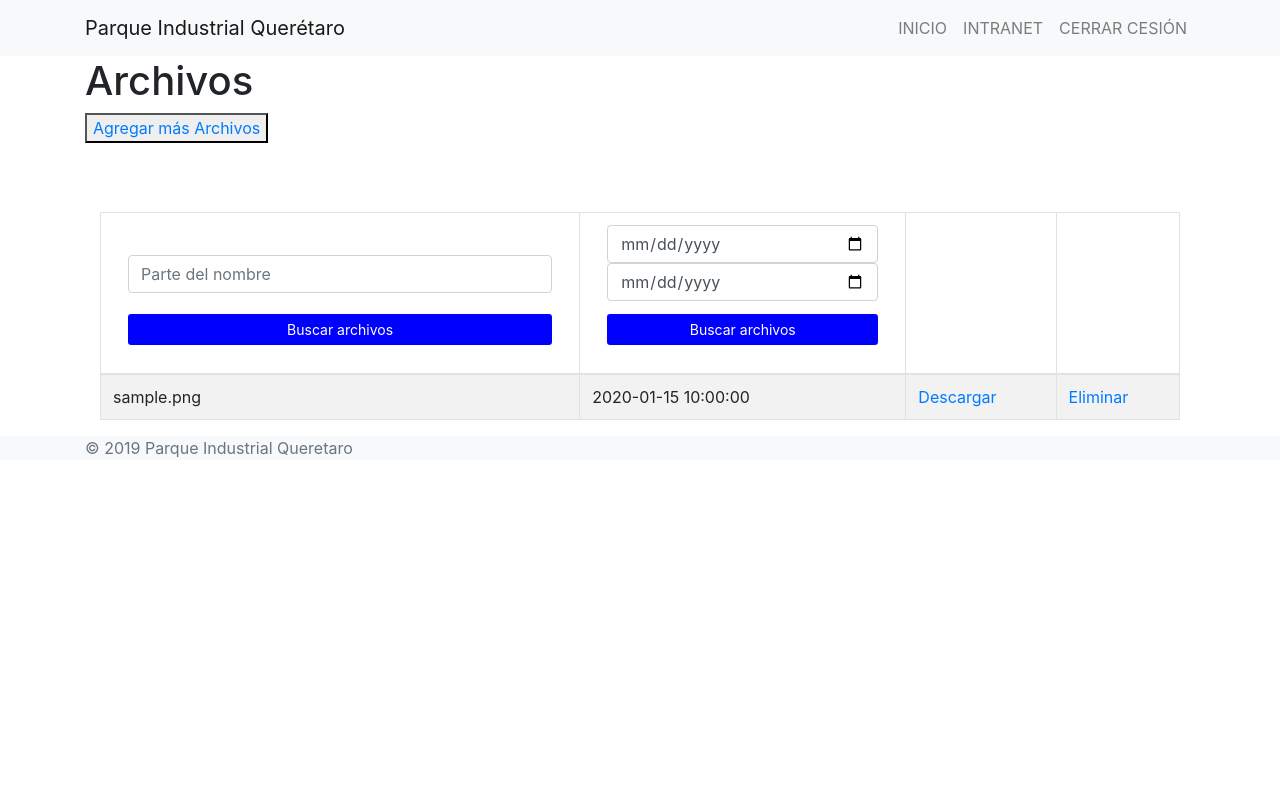
After one commit to DarioQuiroz/sew, a PHP site: page /phpsew/files_id_sew2.php in a window 1280 px wide. The commit adds this page. Run offline with PHP 8.4, Linux system fonts and the light colour scheme; the visitor is signed in with stand-in values (Sample User, id 1); tables that the repository leaves empty or names only in its code hold one stand-in row (values such as "Sample post"); data that the repository does not hold is empty.

Commit message:
filtro de nombre y fec

```diff
--- a/phpsew/delete.php
+++ b/phpsew/delete.php
@@ -1,4 +1,5 @@
 <?php
+
 
 if(isset($_GET["id"])){
 	include "db.php";
@@ -16,4 +17,5 @@ if(isset($_GET["id"])){
 }
 
 
+
 ?>
--- /dev/null
+++ b/phpsew/files_id_sew2.php
@@ -0,0 +1,187 @@
+<?php
+ session_start();
+ error_reporting();
+    $nombre = $_SESSION['admin'];
+
+    if(isset($_SESSION['admin'])){
+include "db.php";
+
+if (empty($_POST['name']))
+  $files = get_imgs_porid();
+
+ else
+
+  $files = search_genriconombre($_POST['name']);
+
+  if (empty($_POST['name1'] && $_POST['name2']))
+  {
+
+  }
+
+ else
+
+  $files = get_todo_fecha($_POST['name1'],$_POST['name2']);
+
+
+
+?>
+<html>
+
+<head>
+
+  <title>Subir Multiples Archivos</title>
+  <link rel="stylesheet" href="https://maxcdn.bootstrapcdn.com/bootstrap/4.0.0/css/bootstrap.min.css" integrity="sha384-Gn5384xqQ1aoWXA+058RXPxPg6fy4IWvTNh0E263XmFcJlSAwiGgFAW/dAiS6JXm" crossorigin="anonymous">
+  <script src="https://maxcdn.bootstrapcdn.com/bootstrap/4.0.0/js/bootstrap.min.js" integrity="sha384-JZR6Spejh4U02d8jOt6vLEHfe/JQGiRRSQQxSfFWpi1MquVdAyjUar5+76PVCmYl" crossorigin="anonymous"></script>
+  <link rel="stylesheet" href="https://stackpath.bootstrapcdn.com/bootstrap/4.3.1/css/bootstrap.min.css" integrity="sha384-ggOyR0iXCbMQv3Xipma34MD+dH/1fQ784/j6cY/iJTQUOhcWr7x9JvoRxT2MZw1T" crossorigin="anonymous">
+<script src="https://stackpath.bootstrapcdn.com/bootstrap/4.3.1/js/bootstrap.min.js" integrity="sha384-JjSmVgyd0p3pXB1rRibZUAYoIIy6OrQ6VrjIEaFf/nJGzIxFDsf4x0xIM+B07jRM" crossorigin="anonymous"></script>
+<style>
+
+    @media (max-width: 600px) {
+      #busc_prov {
+        flex-direction: column;
+      }
+
+      #encavezado {
+        margin-bottom: 20%;
+        display: flex;
+        flex: 1 1 0px;
+      }
+
+      #busca_prov {
+        display: flex;
+        flex: 1 1 0px;
+        margin-bottom: 35%;
+      }
+    }
+
+    @media (max-width: 415px) {
+      #busc_prov {
+        flex-direction: column;
+      }
+
+      #encavezado {
+        margin-bottom: 30%;
+        display: flex;
+        flex: 1 1 0px;
+      }
+
+      #busca_prov {
+        display: flex;
+        flex: 1 1 0px;
+        margin-bottom: 45%;
+      }
+    }
+  </style>
+</head>
+
+<body>
+  <nav class="navbar navbar-expand-md navbar-light bg-light">
+    <div class="container">
+      <a class="navbar-brand" href="/">Parque Industrial Querétaro</a>
+
+      <button class="navbar-toggler" type="button" data-toggle="collapse" data-target="#navbarMain" aria-controls="navbarsExample04" aria-expanded="false" aria-label="Toggle navigation">
+        <span class="navbar-toggler-icon"></span>
+      </button>
+
+      <div class="collapse navbar-collapse" id="navbarMain">
+        <ul class="navbar-nav mr-auto mt-2 mt-md-0">
+        </ul>
+
+        <ul class="navbar-nav">
+          <li class="nav-item"><a class="nav-link" href="../index.html">INICIO</a></li>
+          <li class="nav-item"><a class="nav-link" href="segundo.html">INTRANET</a></li>
+          <li class="nav-item"><a class="nav-link" href="loguin_facturar.php">CERRAR CESIÓN</a></li>
+
+        </ul>
+      </div>
+    </div>
+  </nav>
+
+
+
+  <section class="container">
+    <div class="col-md-8 "></div>
+    <h1>Archivos</h1>
+
+  </section>
+
+
+  <section class="container">
+    <button class="button-disponibilidad"><a href="form.php">Agregar más Archivos</a></button>
+    <div class="col-4" style="margin-bottom: 3%;"></div>
+
+    <div class="col-4" style="margin-bottom: 3%;"></div>
+
+
+    <?php if (count($files) > 0) : ?>
+      <div class="container">
+        <div class="table-responsive">
+          <table class="table table-striped table-bordered table-hover">
+            <thead>
+              <tr>
+
+                <th scope="col">
+                  <form method="post" class="form-signin col-12">
+                    <input type="search" name="name" class="form-control" placeholder="Parte del nombre" required>
+                    <div class="space-10"></div>
+                    <button id="VER_FAC" class="btn btn-sm vervacantes btn-block" style="    margin-top: 5%; background-color: blue; color: white;" type="submit" name="submit" value="Submit Form">Buscar archivos</button>
+                  </form>
+                </th>
+                <th scope="col" style="display: table-cell; vertical-align: middle;">
+
+                <form method="post" class="form-signin col-12">
+                    <input type="date" name="name1" class="form-control" placeholder="fecha inferior" required>
+                    <input type="date" name="name2" class="form-control" placeholder="fecha superior" required>
+                    <div class="space-10"></div>
+                    <button id="VER_FAC" class="btn btn-sm vervacantes btn-block" style="    margin-top: 5%; background-color: blue; color: white;" type="submit" name="submit" value="Submit Form">Buscar archivos</button>
+                  </form>
+                  </th>
+                <th scope="col"></th>
+
+                <th scope="col" style="display: table-cell; vertical-align: middle;">
+             </th>
+
+                </th>
+              </tr>
+            </thead>
+            <?php foreach ($files as $f) : ?>
+              <tr>
+
+                <td><?php echo $f->src; ?></td>
+                <td><?php echo $f->created_at; ?></td>
+                <td><a href="./download.php?id=<?php echo $f->id; ?>">Descargar</a></td>
+                <td><a href="./delete.php?id=<?php echo $f->id; ?>">Eliminar</a></td>
+
+              </tr>
+            <?php endforeach; ?>
+          </table>
+        </div>
+      </div>
+    <?php else : ?>
+    <h4>No se encontraron resultados con esta busquedad</h4>
+    <?php endif; ?>
+  </section>
+  <footer class="footer text-muted bg-light">
+    <div class="container">
+      <span>© 2019 Parque Industrial Queretaro</span>
+      <ul class="list-inline mb-0 float-right">
+      </ul>
+    </div>
+  </footer>
+</body>
+
+</html>
+<?php
+} else{
+
+
+  ?>
+  <script type="text/javascript">
+alert("¡Favor de verificar los datos!");
+window.location.href='../index.php';
+</script>
+ <?php
+
+}
+
+?>
```
Also changed, not shown: phpsew/db.php (+45 -12 lines), phpsew/files_id_sew.php (+43 -60 lines).
